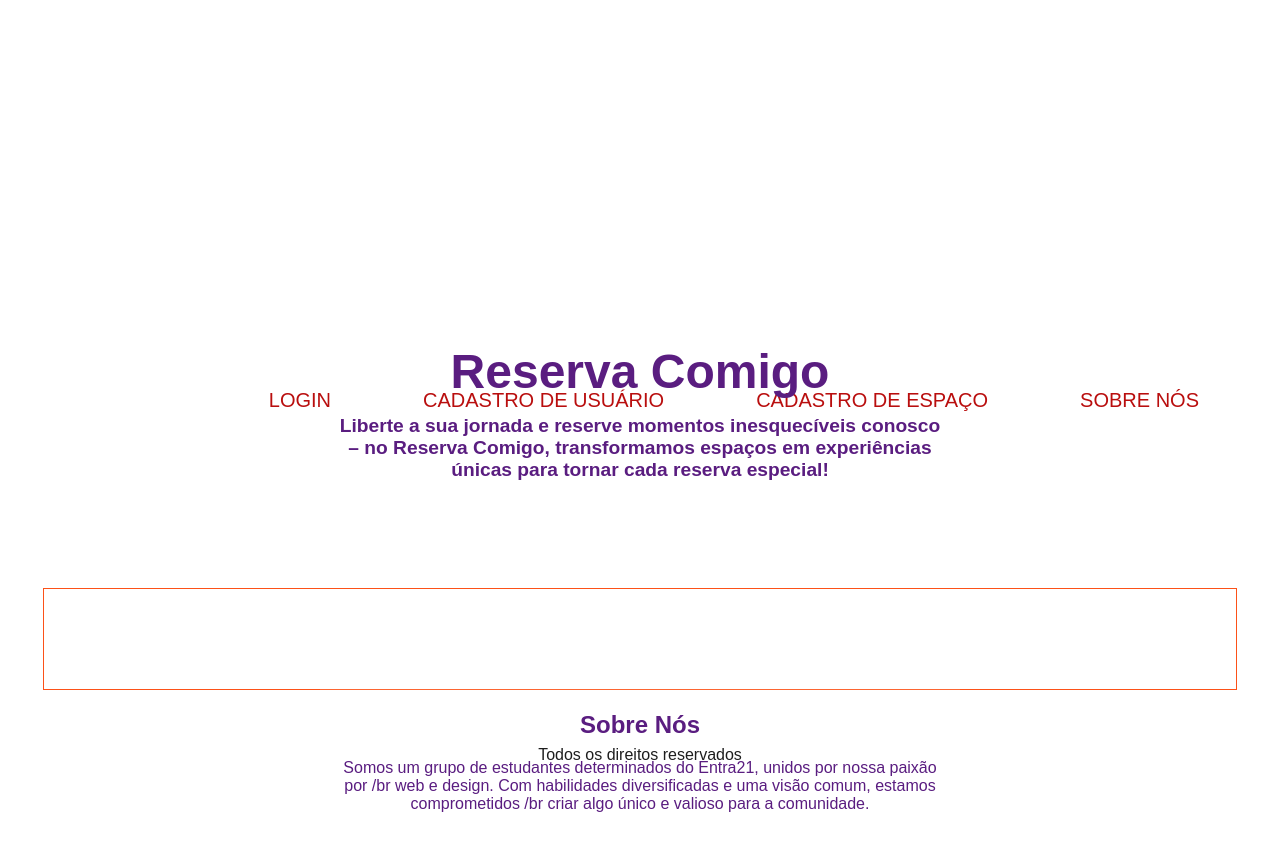
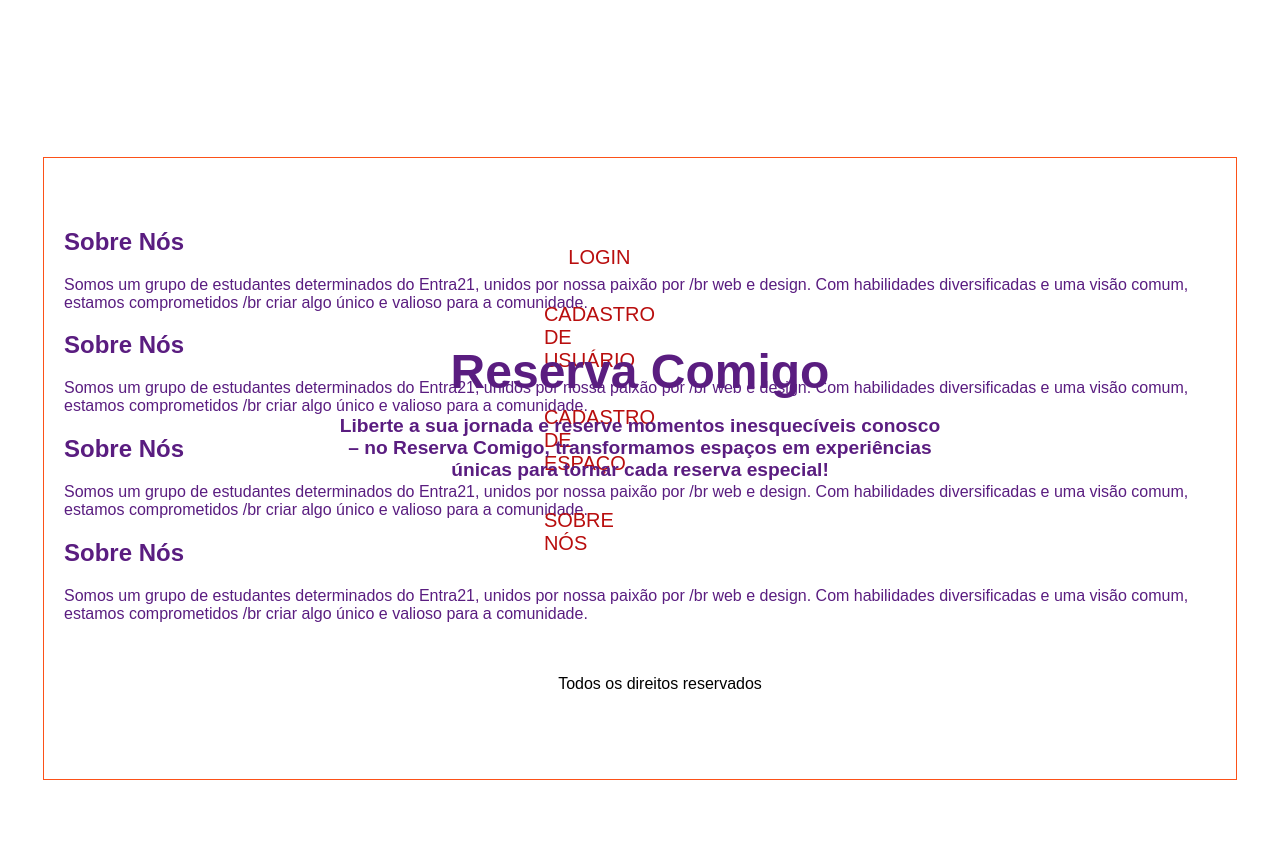
Before and after one commit to Angelo-Requenha/reserva-comigo, a Django app: page /sobre_nos/ in a window 1280 px wide. After the commit the page ends 780 px from the top, so only its background shows below. Run offline with Django 5.2, Linux system fonts and the light colour scheme.

Commit message:
Inicio da navbar lateral

```diff
--- a/main/static/css/navbar.css
+++ b/main/static/css/navbar.css
@@ -1,13 +1,23 @@
 /* Cabeçalho */
 header {
-    background-color: #376666;
+    background-color: #333;
     display: flex;
     justify-content: end;
+    width: 15%;
+}
+
+.header_section {
+    background-color: #333;
+    display: flex;
+    justify-content: end;
+    position: fixed;
+    height: 100%; /* Ocupa toda a altura da tela */
 }
 
 nav {
     font-size: 20px;
     display: flex;
+    flex-direction: column;
     width: 100%;
     justify-content: space-between;
 }
@@ -15,6 +25,7 @@
 #menu ul li, #menu ul{
     list-style: none;
     display: flex;
+    flex-direction: column;
     align-items: center;
     padding: 8px 15px;
 }
--- a/main/templates/main/base.html
+++ b/main/templates/main/base.html
@@ -19,11 +19,12 @@
     <main>
         {% block content %}
         {% endblock %}
+        <footer>
+            {% block footer %}
+                {% include 'main/footer.html' %}
+            {% endblock %}
+        </footer>
     </main>
-    <footer>
-        {% block footer %}
-            {% include 'main/footer.html' %}
-        {% endblock %}
-    </footer>
+
 </body>
 </html>
--- a/main/templates/main/header.html
+++ b/main/templates/main/header.html
@@ -2,7 +2,7 @@
 
 {% block header %}
 
-<header>
+<section class="header_section">
     <nav>
         <div id="menu">
             <ul>
@@ -21,6 +21,6 @@
             </ul>
         </div>
     </nav>
-</header>
+</section>
 
 {% endblock %}
--- a/reserva_app/templates/pages/init_page.html
+++ b/reserva_app/templates/pages/init_page.html
@@ -4,8 +4,9 @@
 <head>
     <meta charset="UTF-8">
     <meta name="viewport" content="width=device-width, initial-scale=1.0">
-    <title>Document</title>
+    <title>Reserva-Comigo</title>
     <link rel="stylesheet" href="{% static 'css/init_page.css' %}">
+    <link rel="shortcut icon" href="{% static 'images/logo_fundotransparente.png' %}" type="image/x-icon">
 </head>
 <body>
     <section class="container_init_page">
--- a/reserva_app/templates/pages/sobre_nos.html
+++ b/reserva_app/templates/pages/sobre_nos.html
@@ -3,7 +3,7 @@
 
 {% block content %}
 
-<section id="principal">
+<section class="principal">
     <div>
         <div class="texto">
             <h1 class="titulo">Reserva Comigo</h1>
@@ -13,7 +13,25 @@
     </div>
 
     <!-- Seção "Sobre Nós" abaixo do título e subtítulo -->
-    <div id="sobre-nos-section">
+    <div class="sobre-nos-section">
+        <h2>Sobre Nós</h2>
+        <p>Somos um grupo de estudantes determinados do Entra21, unidos por nossa paixão por /br
+            web e design. Com habilidades diversificadas e uma visão comum, estamos comprometidos /br
+            criar algo único e valioso para a comunidade.</p>
+    </div>
+    <div class="sobre-nos-section">
+        <h2>Sobre Nós</h2>
+        <p>Somos um grupo de estudantes determinados do Entra21, unidos por nossa paixão por /br
+            web e design. Com habilidades diversificadas e uma visão comum, estamos comprometidos /br
+            criar algo único e valioso para a comunidade.</p>
+    </div>
+    <div class="sobre-nos-section">
+        <h2>Sobre Nós</h2>
+        <p>Somos um grupo de estudantes determinados do Entra21, unidos por nossa paixão por /br
+            web e design. Com habilidades diversificadas e uma visão comum, estamos comprometidos /br
+            criar algo único e valioso para a comunidade.</p>
+    </div>
+    <div class="sobre-nos-section">
         <h2>Sobre Nós</h2>
         <p>Somos um grupo de estudantes determinados do Entra21, unidos por nossa paixão por /br
             web e design. Com habilidades diversificadas e uma visão comum, estamos comprometidos /br
--- a/reserva_app/views.py
+++ b/reserva_app/views.py
@@ -6,9 +6,13 @@
     if request.method == 'POST':
         email = request.POST['email']
         senha = request.POST['senha']
+        confirmar_senha = request.POST['confirmar_senha']
         # Use create_superuser para criar um superusuário
-        usuario = CustomUser.objects.create_user(email=email, password=senha)
-        return redirect('reserva_app:login')  # Redirecione para a página de login após o registro bem-sucedido
+        if confirmar_senha != senha:
+            return redirect('reserva_app:cadastro')
+        else:
+            usuario = CustomUser.objects.create_user(email=email, password=senha)
+            return redirect('reserva_app:login')  # Redirecione para a página de login após o registro bem-sucedido
     return render(request, 'register/cadastro.html')  # Renderize o formulário de registro
 
 def login(request):
```
Also changed, not shown: main/static/css/style.css (+18 -12 lines).
